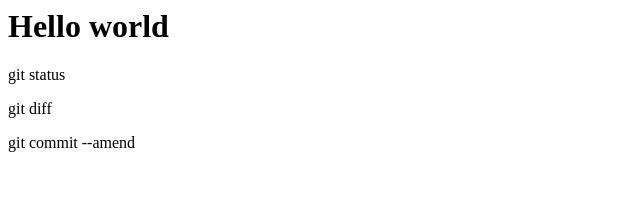
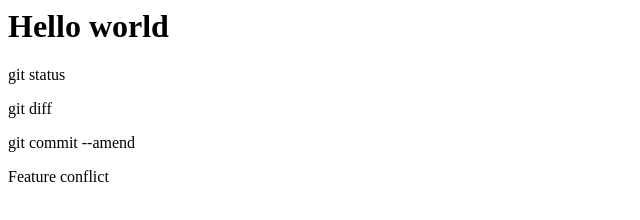
Before and after one commit to masataka-pfn/git_udemy, a plain HTML site: page index.html in a window 1280 px wide. Shown: the whole page, without its empty margins (0-640 px from the left). Drawn offline with Linux system fonts and the light colour scheme.

Commit message:
added feacher conflict

```diff
--- a/index.html
+++ b/index.html
@@ -2,3 +2,4 @@
 <p> git status</p>
 <p> git diff </p>
 <p> git commit --amend </p>
+<p> Feature conflict</p>
```
